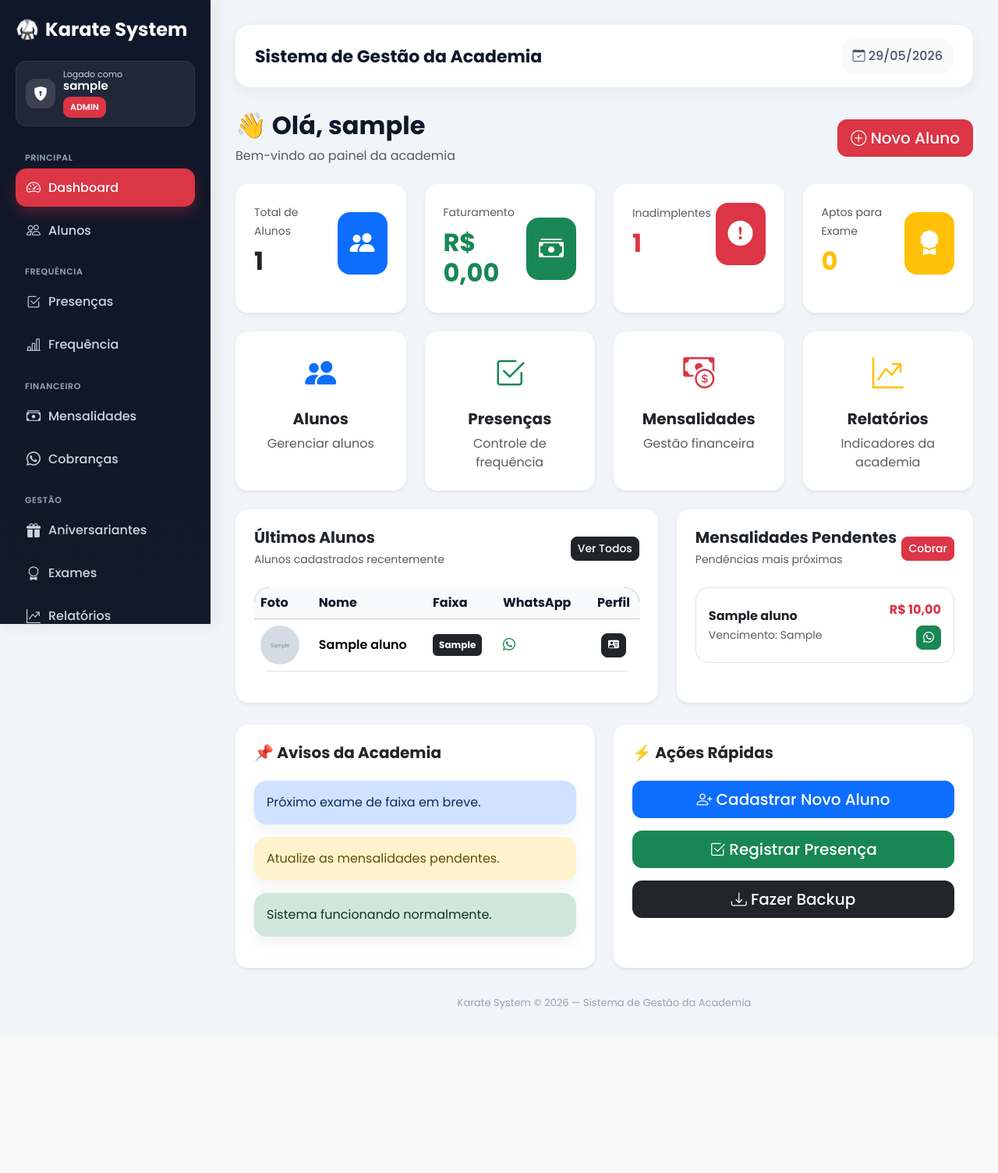
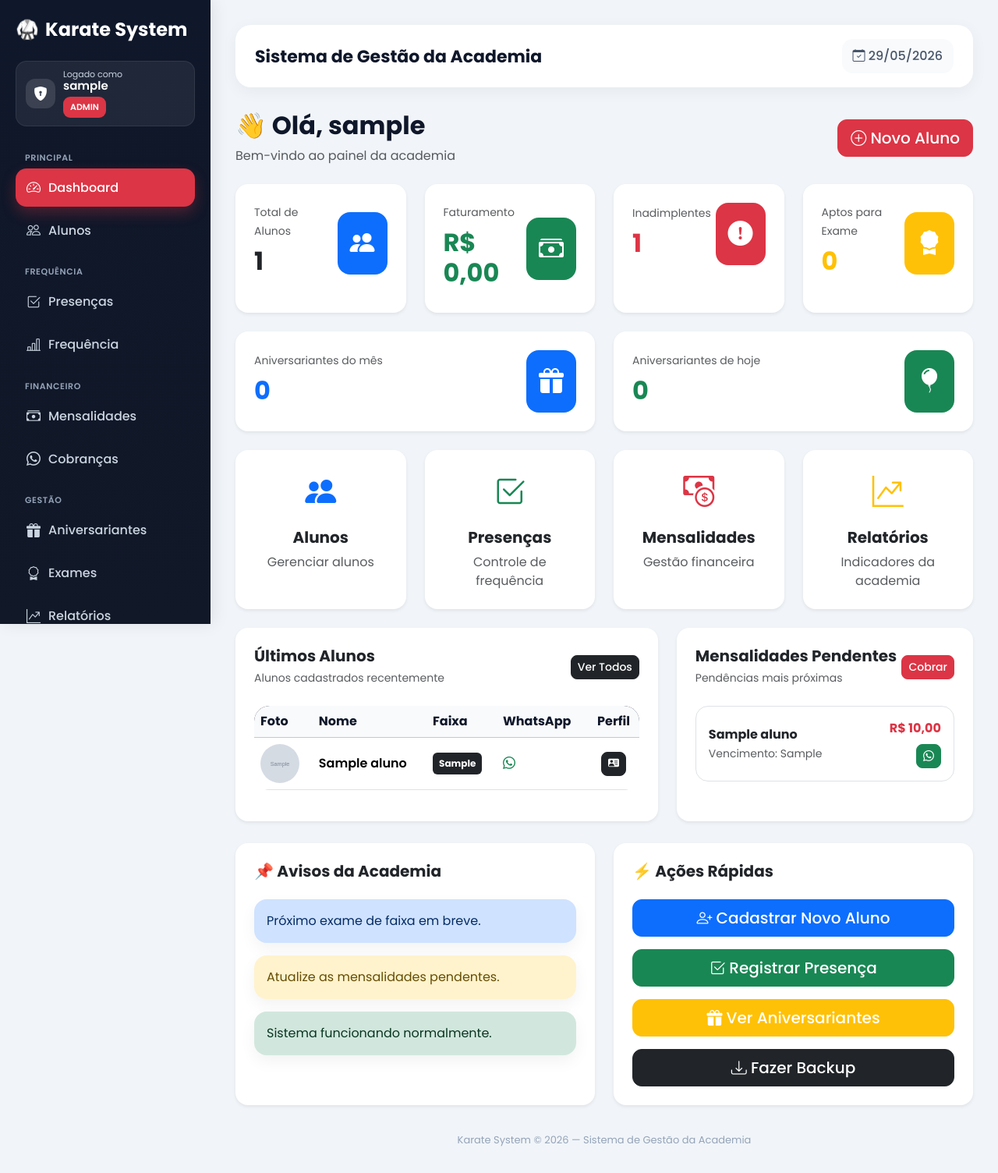
Before and after one commit to roisadi-tech/karate-system, a Flask app: page / in a window 1280 px wide. Shown: the whole page at 78% size. Before the commit the page ends 1294 px from the top, so only its background shows below. Run offline with Flask 3, Linux system fonts and the light colour scheme; the visitor is signed in with stand-in values (Sample User, id 1); tables that the repository leaves empty hold one stand-in row (values such as "Sample post"); grey boxes marked "Sample" are stand-in pictures.

Commit message:
Atualizando dashboard com aniversariantes

```diff
--- a/templates/index.html
+++ b/templates/index.html
@@ -180,6 +180,98 @@
             </div>
 
         </div>
+
+    </div>
+
+</div>
+
+<!-- ANIVERSARIANTES -->
+
+<div class="row g-4 mb-4">
+
+    <!-- ANIVERSARIANTES DO MÊS -->
+
+    <div class="col-md-6">
+
+        <a
+            href="/aniversariantes"
+            class="text-decoration-none"
+        >
+
+            <div class="card border-0 shadow-sm rounded-4 p-4 h-100">
+
+                <div class="d-flex justify-content-between align-items-center">
+
+                    <div>
+
+                        <small class="text-muted">
+
+                            Aniversariantes do mês
+
+                        </small>
+
+                        <h2 class="fw-bold mt-2 text-primary">
+
+                            {{ aniversariantes_mes }}
+
+                        </h2>
+
+                    </div>
+
+                    <div class="bg-primary text-white p-3 rounded-4">
+
+                        <i class="bi bi-gift-fill fs-2"></i>
+
+                    </div>
+
+                </div>
+
+            </div>
+
+        </a>
+
+    </div>
+
+    <!-- ANIVERSARIANTES DE HOJE -->
+
+    <div class="col-md-6">
+
+        <a
+            href="/aniversariantes"
+            class="text-decoration-none"
+        >
+
+            <div class="card border-0 shadow-sm rounded-4 p-4 h-100">
+
+                <div class="d-flex justify-content-between align-items-center">
+
+                    <div>
+
+                        <small class="text-muted">
+
+                            Aniversariantes de hoje
+
+                        </small>
+
+                        <h2 class="fw-bold mt-2 text-success">
+
+                            {{ aniversariantes_hoje }}
+
+                        </h2>
+
+                    </div>
+
+                    <div class="bg-success text-white p-3 rounded-4">
+
+                        <i class="bi bi-balloon-fill fs-2"></i>
+
+                    </div>
+
+                </div>
+
+            </div>
+
+        </a>
 
     </div>
 
@@ -490,6 +582,8 @@
 
                             <td>
 
+                                {% if aluno.whatsapp %}
+
                                     <a
                                         href="https://wa.me/55{{ aluno.whatsapp }}"
                                         target="_blank"
@@ -501,6 +595,16 @@
                                         {{ formatar_whatsapp(aluno.whatsapp) }}
 
                                     </a>
+
+                                {% else %}
+
+                                    <span class="text-muted">
+
+                                        Não informado
+
+                                    </span>
+
+                                {% endif %}
 
                             </td>
 
@@ -631,6 +735,8 @@
 
                     </div>
 
+                    {% if item.aluno.whatsapp %}
+
                     <a
                         href="https://wa.me/55{{ item.aluno.whatsapp }}?text=Olá%20{{ item.aluno.nome }},%20sua%20mensalidade%20da%20academia%20está%20pendente."
                         target="_blank"
@@ -640,6 +746,8 @@
                         <i class="bi bi-whatsapp"></i>
 
                     </a>
+
+                    {% endif %}
 
                 </div>
 
@@ -690,6 +798,19 @@
                 📌 Avisos da Academia
 
             </h5>
+
+            {% if aniversariantes_hoje > 0 %}
+
+            <div class="alert alert-success">
+
+                🎉 Hoje temos {{ aniversariantes_hoje }} aniversariante(s).
+                <a href="/aniversariantes" class="alert-link">
+                    Ver lista
+                </a>.
+
+            </div>
+
+            {% endif %}
 
             <div class="alert alert-primary">
 
@@ -749,6 +870,17 @@
 
                 </a>
 
+                <a
+                    href="/aniversariantes"
+                    class="btn btn-warning btn-lg text-white"
+                >
+
+                    <i class="bi bi-gift-fill"></i>
+
+                    Ver Aniversariantes
+
+                </a>
+
                 {% if session.tipo == 'admin' %}
 
                 <a
```
Lines whose indentation alone changed are shown as unchanged.
